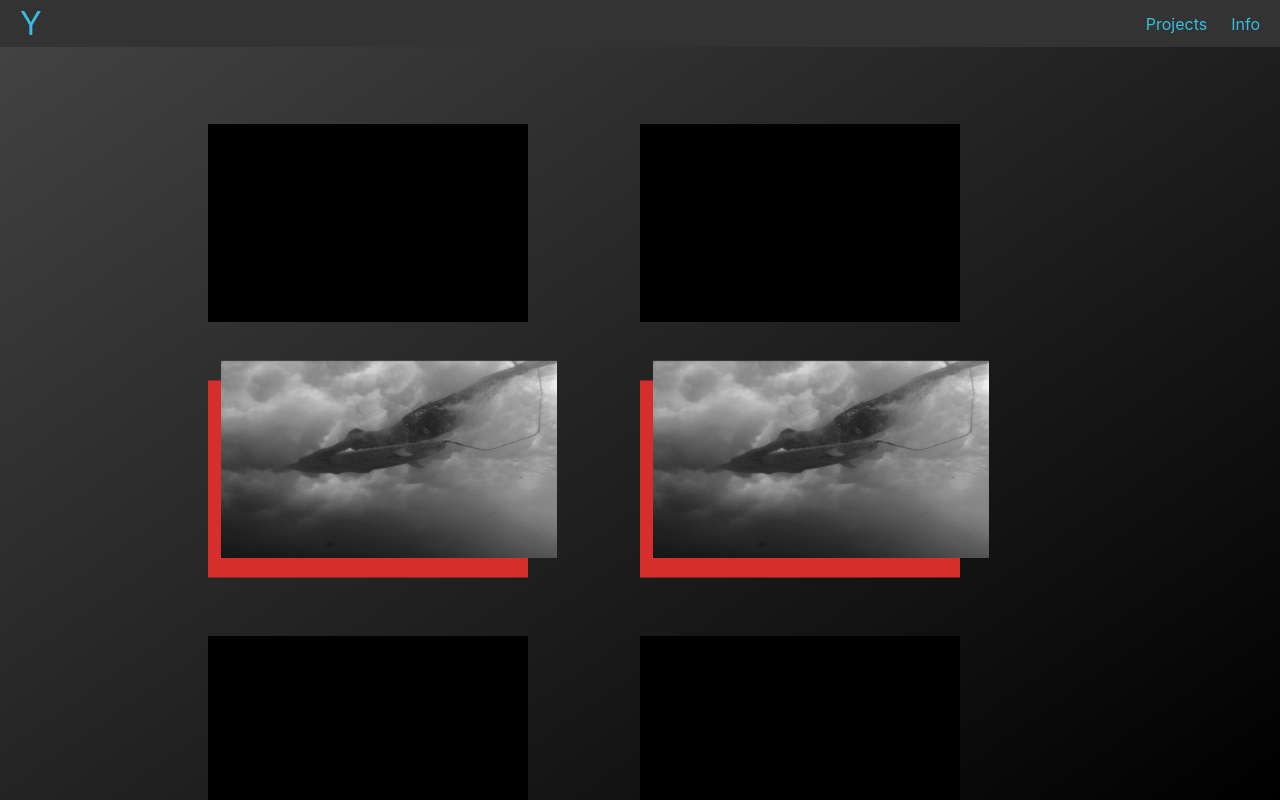
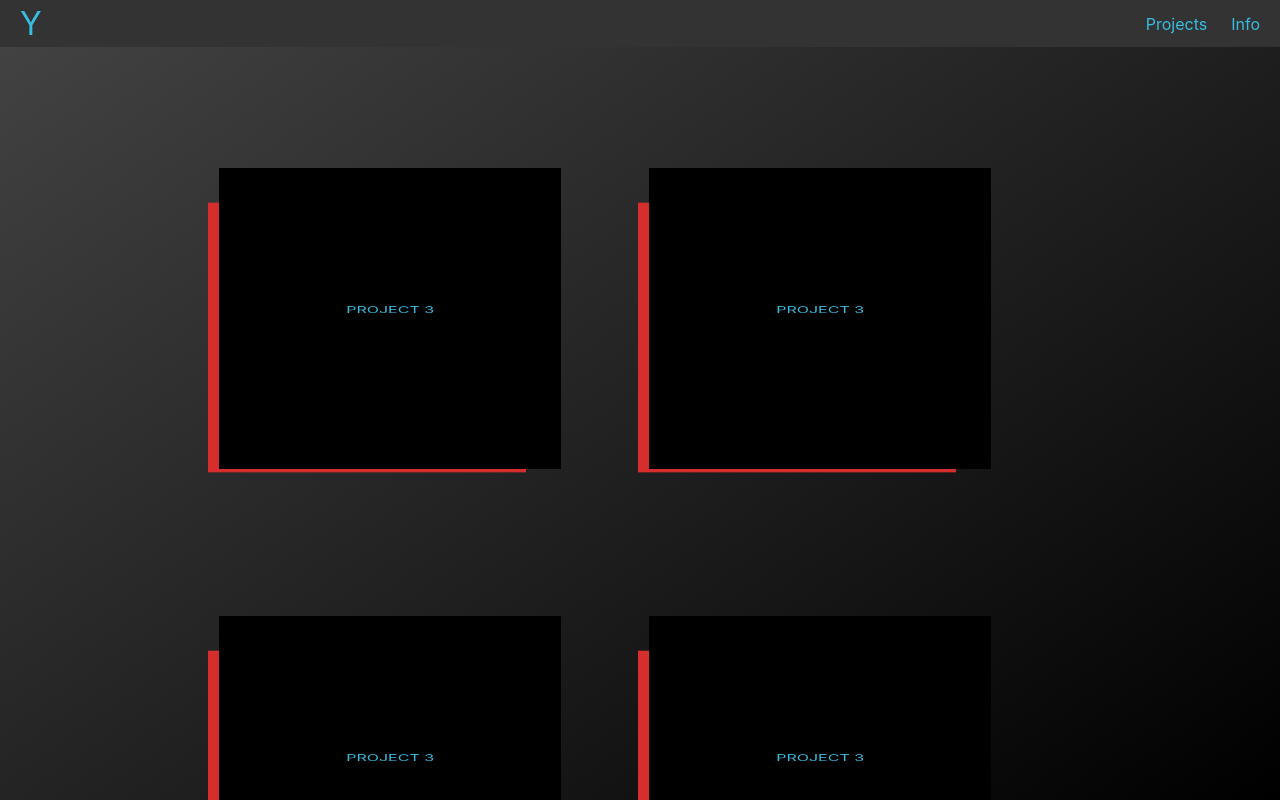
Before and after one commit to VenusCohort/ryanyoshimura, a React (Create React App) app: page / in a window 1280 px wide. Shown: the top 800 px of the page. Built offline with nearby package versions, Linux system fonts and the light colour scheme.

Commit message:
finished formatting layered divs

```diff
--- a/package.json
+++ b/package.json
@@ -4,6 +4,9 @@
   "version": "0.1.0",
   "private": true,
   "dependencies": {
+    "@emotion/react": "^11.10.5",
+    "@emotion/styled": "^11.10.5",
+    "@mui/material": "^5.10.14",
     "@testing-library/jest-dom": "^5.16.5",
     "@testing-library/react": "^13.4.0",
     "@testing-library/user-event": "^13.5.0",
--- a/src/App.js
+++ b/src/App.js
@@ -5,7 +5,6 @@ import Navbar from "./Navbar";
 import {Projects} from "./pages/Projects";
 import {Info} from "./pages/Info";
 import {Route, Routes} from "react-router-dom"
-
 
 function App(){
     return (
--- a/src/pages/Home.js
+++ b/src/pages/Home.js
@@ -6,6 +6,10 @@ import surf from '../img/duck-dive.jpg'
 
 export class Home extends Component{
     render() {
+        function changeBackground(e) {
+            alert("test")
+            e.target.style.backgroundColor = 'transparent';
+        }
         return (
             <div className="homePage">
                 <header>
@@ -22,23 +26,37 @@ export class Home extends Component{
                         {/*<div><img className="reactLogo" src={logo} alt="img"></img></div>*/}
                         {/*<div><img className="reactLogo2"src="https://files.virgool.io/upload/users/24829/posts/m0a581jdk8zj/30ovzh9b1xr0.jpeg" alt="img"></img></div>*/}
                         <div id="project-grid-base">
-                            <div className="">
-                                <div className="img-black-overlay"></div>
-                                <div id="grid-base1" className="grid-base"><img src={surf}  alt="img" className="imgSize"/></div>
+                            <div className="base-container">
+                                <div id="grid-base1" className="grid-base">
+                                    <img src={surf} alt="img" className="img"/>
+                                    <div className="img-overlay project-text-color" onMouseOver={changeBackground}>
+                                        <div className="project-text">PROJECT 3</div>
+                                    </div>                                </div>
                             </div>
-                            <div className="">
-                                <div className="img-black-overlay"></div>
-                                <div id="grid-base2" className="grid-base"><img src={surf}  alt="img" className="imgSize"/></div>
+                            <div className="base-container">
+                                <div id="grid-base2" className="grid-base">
+                                    <img src={surf} alt="img" className="img"/>
+                                    <div className="img-overlay project-text-color" onMouseOver={changeBackground}>
+                                        <div className="project-text">PROJECT 3</div>
+                                    </div>                                </div>
                             </div>
-                            <div className="">
-                                <div className="img-black-overlay"></div>
-                                <div id="grid-base3" className="grid-base"><img src={surf}  alt="img" className="imgSize"/></div>
+                            <div className="base-container">
+                                <div id="grid-base3" className="grid-base">
+                                    <img src={surf} alt="img" className="img"/>
+                                    <div className="img-overlay project-text-color" onMouseOver={changeBackground}>
+                                        <div className="project-text">PROJECT 3</div>
+                                    </div>
+                                </div>
                             </div>
-                            <div className="">
-                                <div className="img-black-overlay"></div>
-                                <div id="grid-base4" className="grid-base"><img src={surf}  alt="img" className="imgSize"/></div>
+                            <div className="base-container">
+                                <div id="grid-base4" className="grid-base">
+                                    <img src={surf} alt="img" className="img"/>
+                                    <div className="img-overlay project-text-color" onMouseOver={changeBackground}>
+                                        <div className="project-text">PROJECT 3</div>
+
+                                    </div>
+                                </div>
                             </div>
-
                         </div>
                     </div>
                 </header>
@@ -46,3 +64,12 @@ export class Home extends Component{
         );
     }
 }
+
+
+//
+// export function projectImgHover(){
+//     let hoverArea = document.querySelector(".img-overlay");
+//     hoverArea.addEventListener("onMouseEnter", function(){
+//         hoverArea.createAttribute("style", "transparent")
+//     } )
+// }
--- a/src/styling/Home.css
+++ b/src/styling/Home.css
@@ -11,6 +11,7 @@
     padding: 1rem;
     justify-content: center;
     align-items: center;
+    margin-top: 16vh;
 }
 .reactLogo{
     height: 5rem;
@@ -37,6 +38,8 @@
     display: flex;
     flex: 0 0 54rem;
     flex-wrap: wrap;
+    position: relative;
+    z-index: -1;
     /* border: #38BDDF solid 1px;
 }
 #grid-base1 {
@@ -45,6 +48,7 @@
 
     /*color: #38BDDF;*/
 }
+
 #grid-base2 {
     /*background: #ff00cb;*/
     /*border: #930101 solid 10px;*/
@@ -65,24 +69,45 @@
     /*color: #38BDDF;*/
 }
 .grid-base{
-    width: 20rem;
-    height: 20rem;
+    width: 19.9rem;
+    height: 18.3rem;
     background: #D62D2D;
     margin-right: 7rem;
     margin-bottom: -4rem;
-    transform: rotateX(52deg);
+    transform: rotateX(23deg);
+    position: relative;
 }
-.imgSize{
+.img{
     width: 21rem;
     height: 20rem;
     margin-top: -4vh;
     margin-left: 1vw;
+    position: relative;
+    z-index: -1;
 }
-.img-black-overlay{
-    width: 20rem;
-    height: 20rem;
+.img-overlay{
+    width: 21.4rem;
+    height: 33.2rem;
     background: black;
-    margin-right: 7rem;
-    margin-bottom: -4rem;
     transform: rotateX(52deg);
+    margin-left: 0.7rem;
+    margin-top: -27rem;
+    padding: 1px;
+    z-index: 9;
 }
+.img-overlay:hover{
+    background-color: transparent;
+}
+
+.base-container{
+    position: relative;
+    height: 28rem;
+}
+
+.project-text{
+    color: #38BDDF;
+    display: flex;
+    justify-content: center;
+    align-content: center;
+    margin-top: 15rem;
+}
```
Also changed, not shown: 2 other files (tests, documents, lock files or other folders).
